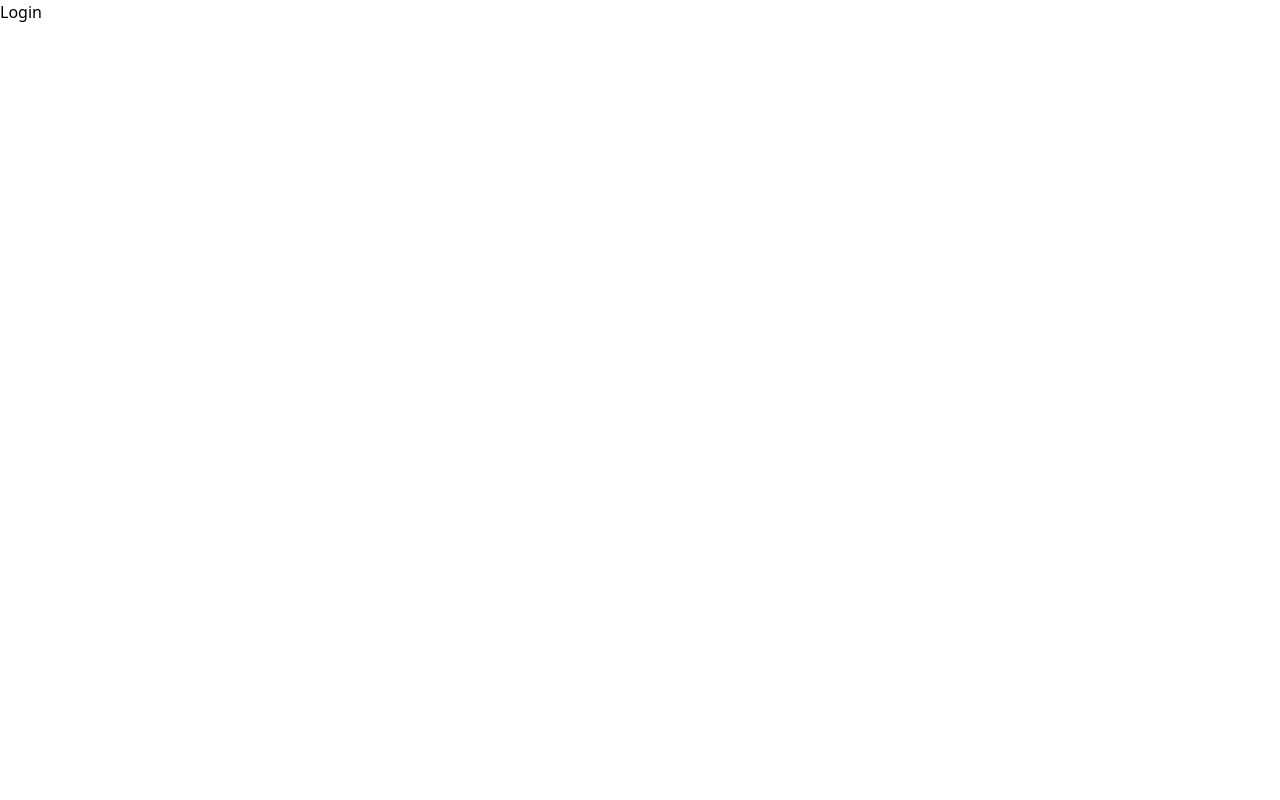
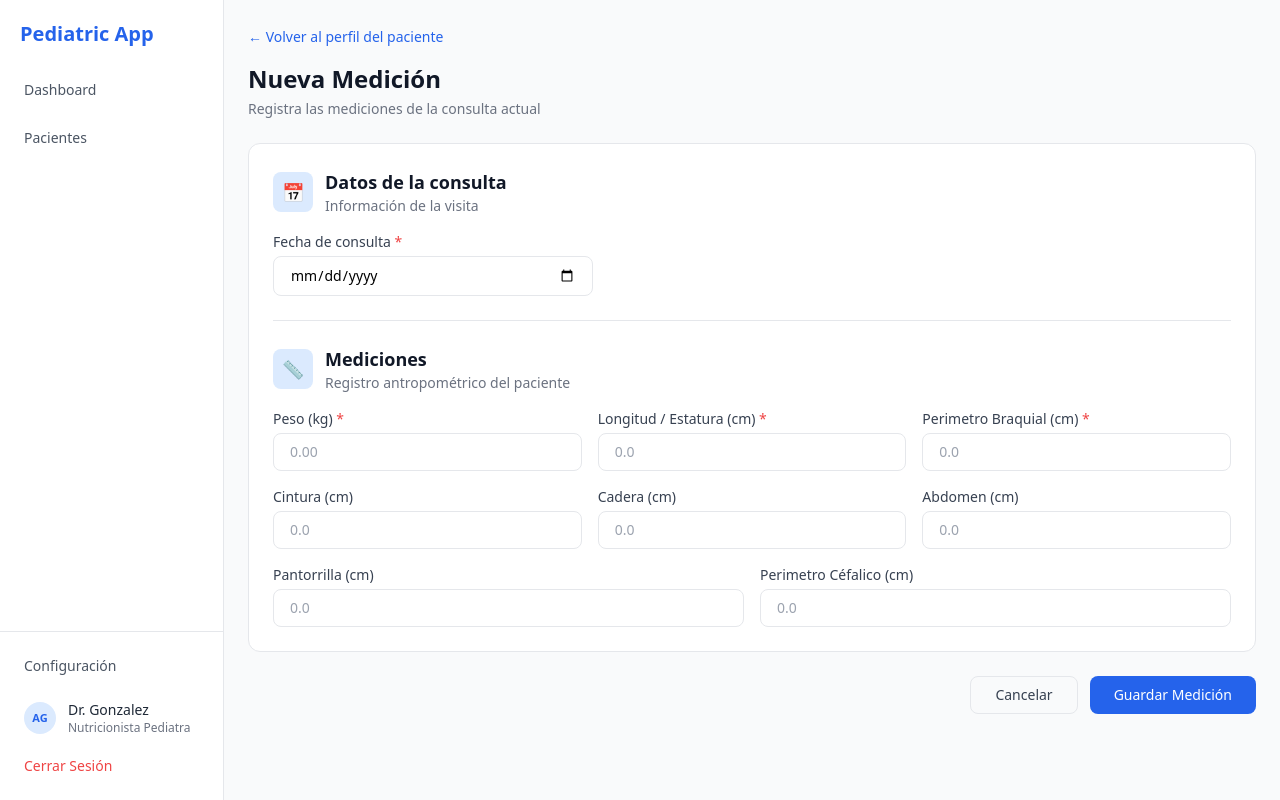
Before and after one commit to chrisdzasc/Pediatric-Web, a React (Create React App) app: page /pacientes/1/nueva-medicion in a window 1280 px wide. Before the commit this address led to /login. Built offline with nearby package versions, Linux system fonts and the light colour scheme.

Commit message:
feat: formulario de nueva medicion

```diff
--- a/src/App.tsx
+++ b/src/App.tsx
@@ -5,6 +5,7 @@ import Dashboard from './pages/Dashboard';
 import Pacientes from './pages/Pacientes';
 import NuevoPaciente from './pages/NuevoPaciente';
 import DetallePaciente from "./pages/DetallePaciente";
+import NuevaMedicion from './pages/NuevaMedicion';
 import './index.css';
 
 function App() {
@@ -18,6 +19,7 @@ function App() {
           <Route path="/pacientes" element={<Pacientes />} />
           <Route path="/pacientes/nuevo" element={<NuevoPaciente />} />
           <Route path="/pacientes/:id" element={<DetallePaciente />} />
+          <Route path="/pacientes/:id/nueva-medicion" element={<NuevaMedicion />} />
         </Route>
 
         <Route path="*" element={<Navigate to="/login" />} />
--- a/src/pages/DetallePaciente.tsx
+++ b/src/pages/DetallePaciente.tsx
@@ -90,7 +90,7 @@ function DetallePaciente() {
                         <div className="flex gap-3">
                             <button className="px-4 py-2 border border-gray-200 rounded-lg text-sm font-medium text-gray-700 hover:bg-gray-50 flex items-center gap-2">Agendar consulta</button>
 
-                            <button className="px-4 py-2 bg-blue-600 text-white rounded-lg text-sm font-medium hover:bg-blue-700 flex items-center gap-2">+ Nuevo Medición</button>
+                            <Link to={`/pacientes/${id}/nueva-medicion`} className="px-4 py-2 bg-blue-600 text-white rounded-lg text-sm font-medium hover:bg-blue-700 flex items-center gap-2">+ Nueva Medición</Link>
                         </div>
                     </div>
 
--- /dev/null
+++ b/src/pages/NuevaMedicion.tsx
@@ -0,0 +1,189 @@
+import { useState } from "react";
+import { Link, useParams, useNavigate } from "react-router-dom";
+
+function NuevaMedicion() {
+
+    const { id } = useParams();
+    const navigate = useNavigate();
+
+    const [fechaConsulta, setFechaConsulta] = useState("");
+    const [peso, setPeso] = useState("");
+    const [talla, setTalla] = useState("");
+    const [perimetroBraquial, setPerimetroBraquial] = useState("");
+    const [perimetroCefalico, setPerimetroCefalico] = useState("");
+    const [cintura, setCintura] = useState("");
+    const [abdomen, setAbdomen] = useState("");
+    const [cadera, setCadera] = useState("");
+    const [pantorrilla, setPantorrilla] = useState("");
+
+    const handleGuardar = () => {
+        alert("Medición guardada! :) (simulación)");
+        navigate(`/pacientes/${id}`);
+    };
+
+    return (
+        <div>
+            <Link to={`/pacientes/{id}`} className="text-blue-600 text-sm hover:underline mb-4 inline-block">&larr; Volver al perfil del paciente</Link>
+
+            <h1 className="text-2xl font-bold text-gray-900 mb-1">Nueva Medición</h1>
+            <p className="text-gray-500 text-sm mb-6">Registra las mediciones de la consulta actual</p>
+
+            <div className="bg-white rounded-xl border border-gray-200 p-6 mb-6">
+                <div className="flex items-center gap-3 mb-4">
+                    <div className="w-10 h-10 bg-blue-100 text-blue-600 rounded-lg flex items-center justify-center">
+                        <span className="text-lg">📅</span>
+                    </div>
+
+                    <div>
+                        <h2 className="text-lg font-bold text-gray-900">Datos de la consulta</h2>
+
+                        <p className="text-sm text-gray-500">Información de la visita</p>
+                    </div>
+                </div>
+
+                <div className="max-w-xs mb-6">
+                    <label className="block text-sm font-medium text-gray-700 mb-1">Fecha de consulta <span className="text-red-500">*</span></label>
+
+                    <input
+                        type="date"
+                        value={fechaConsulta}
+                        onChange={(e) => setFechaConsulta(e.target.value)}
+                        className="w-full px-4 py-2 border border-gray-200 rounded-lg text-sm focus:outline-none focus:border-blue-400"
+                    />
+                </div>
+
+                <div className="border-t border-gray-200 my-6"></div>
+
+                <div className="flex items-center gap-3 mb-4">
+                    <div className="w-10 h-10 bg-blue-100 text-blue-600 rounded-lg flex items-center justify-center">
+                        <span className="text-lg">📏</span>
+                    </div>
+
+                    <div>
+                        <h2 className="text-lg font-bold text-gray-900">Mediciones</h2>
+
+                        <p className="text-sm text-gray-500">Registro antropométrico del paciente</p>
+                    </div>
+                </div>
+
+                <div className="grid grid-cols-3 gap-4 mb-4">
+                    <div>
+                        <label className="block text-sm font-medium text-gray-700 mb-1">Peso (kg) <span className="text-red-500">*</span></label>
+
+                        <input
+                            type="number"
+                            step="0.01"
+                            value={peso}
+                            onChange={(e) => setPeso(e.target.value)}
+                            placeholder="0.00"
+                            className="w-full px-4 py-2 border border-gray-200 rounded-lg text-sm focus:outline-none focus:border-blue-400"
+                        />
+                    </div>
+
+                    <div>
+                        <label className="block text-sm font-medium text-gray-700 mb-1">Longitud / Estatura (cm) <span className="text-red-500">*</span></label>
+
+                        <input
+                            type="number"
+                            step="0.1"
+                            value={talla}
+                            onChange={(e) => setTalla(e.target.value)}
+                            placeholder="0.0"
+                            className="w-full px-4 py-2 border border-gray-200 rounded-lg text-sm focus:outline-none focus:border-blue-400"
+                        />
+                    </div>
+
+                    <div>
+                        <label className="block text-sm font-medium text-gray-700 mb-1">Perimetro Braquial (cm) <span className="text-red-500">*</span></label>
+
+                        <input
+                            type="number"
+                            step="0.1"
+                            value={perimetroBraquial}
+                            onChange={(e) => setPerimetroBraquial(e.target.value)}
+                            placeholder="0.0"
+                            className="w-full px-4 py-2 border border-gray-200 rounded-lg text-sm focus:outline-none focus:border-blue-400"
+                        />
+                    </div>
+                </div>
+
+                <div className="grid grid-cols-3 gap-4 mb-4">
+                    <div>
+                        <label className="block text-sm font-medium text-gray-700 mb-1">Cintura (cm)</label>
+
+                        <input
+                            type="number"
+                            step="0.1"
+                            value={cintura}
+                            onChange={(e) => setCintura(e.target.value)}
+                            placeholder="0.0"
+                            className="w-full px-4 py-2 border border-gray-200 rounded-lg text-sm focus:outline-none focus:border-blue-400"
+                        />
+                    </div>
+
+                    <div>
+                        <label className="block text-sm font-medium text-gray-700 mb-1">Cadera (cm)</label>
+
+                        <input
+                            type="number"
+                            step="0.1"
+                            value={cadera}
+                            onChange={(e) => setCadera(e.target.value)}
+                            placeholder="0.0"
+                            className="w-full px-4 py-2 border border-gray-200 rounded-lg text-sm focus:outline-none focus:border-blue-400"
+                        />
+                    </div>
+
+                    <div>
+                        <label className="block text-sm font-medium text-gray-700 mb-1">Abdomen (cm)</label>
+
+                        <input
+                            type="number"
+                            step="0.1"
+                            value={abdomen}
+                            onChange={(e) => setAbdomen(e.target.value)}
+                            placeholder="0.0"
+                            className="w-full px-4 py-2 border border-gray-200 rounded-lg text-sm focus:outline-none focus:border-blue-400"
+                        />
+                    </div>
+                </div>
+
+                <div className="grid grid-cols-2 gap-4">
+                    <div>
+                        <label className="block text-sm font-medium text-gray-700 mb-1">Pantorrilla (cm)</label>
+
+                        <input
+                            type="number"
+                            step="0.1"
+                            value={pantorrilla}
+                            onChange={(e) => setPantorrilla(e.target.value)}
+                            placeholder="0.0"
+                            className="w-full px-4 py-2 border border-gray-200 rounded-lg text-sm focus:outline-none focus:border-blue-400"
+                        />
+                    </div>
+
+                    <div>
+                        <label className="block text-sm font-medium text-gray-700 mb-1">Perimetro Céfalico (cm)</label>
+
+                        <input
+                            type="number"
+                            step="0.1"
+                            value={perimetroCefalico}
+                            onChange={(e) => setPerimetroCefalico(e.target.value)}
+                            placeholder="0.0"
+                            className="w-full px-4 py-2 border border-gray-200 rounded-lg text-sm focus:outline-none focus:border-blue-400"
+                        />
+                    </div>
+                </div>
+            </div>
+
+            <div className="flex justify-end gap-3 mb-8">
+                <Link to={`/pacientes/${id}`} className="px-6 py-2 border border-gray-200 rounded-lg text-sm font-medium text-gray-700 hover:bg-gray-50">Cancelar</Link>
+
+                <button onClick={handleGuardar} className="px-6 py-2 bg-blue-600 text-white rounded-lg text-sm font-medium hover:bg-blue-700">Guardar Medición</button>
+            </div>
+        </div>
+    );
+}
+
+export default NuevaMedicion;
```
